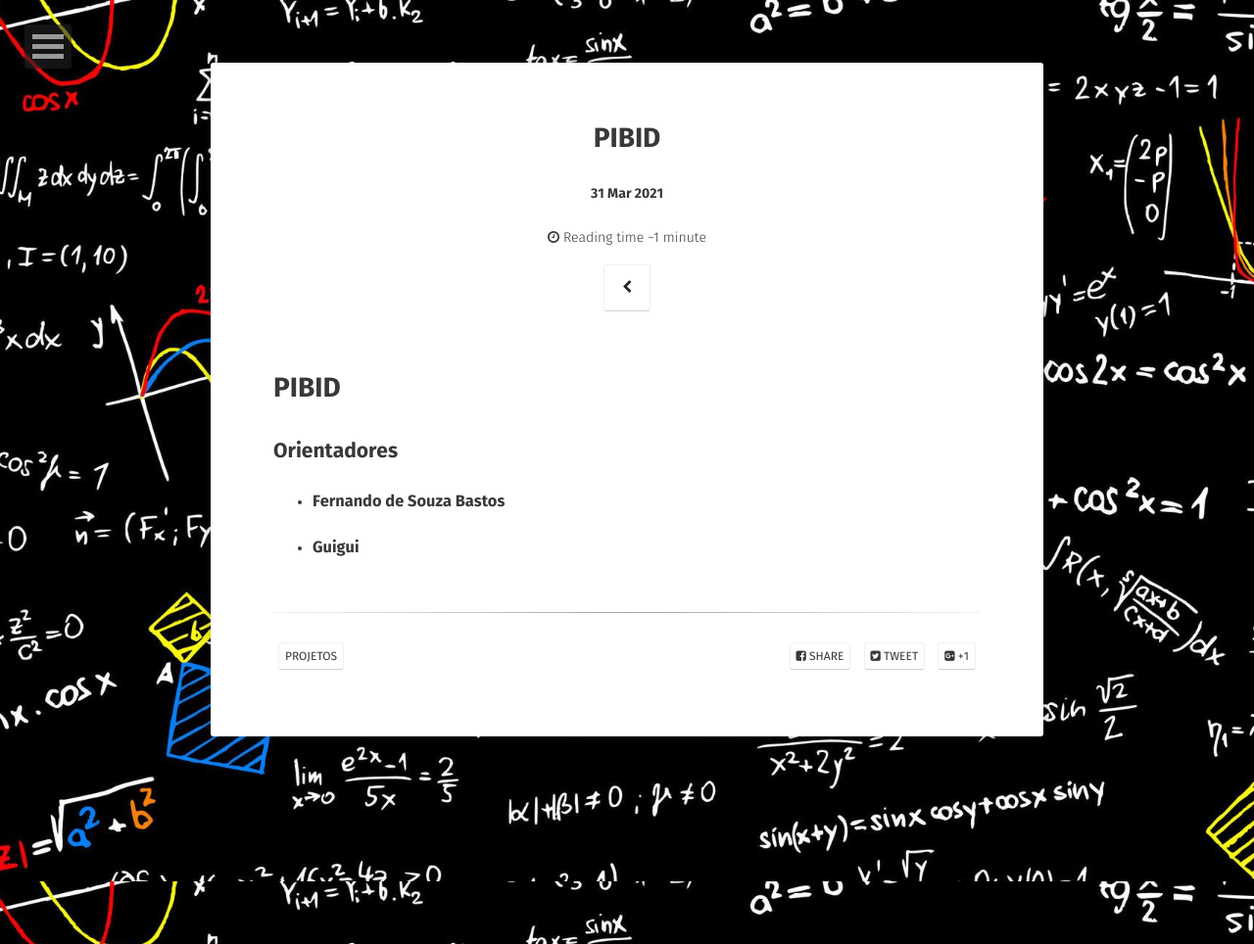
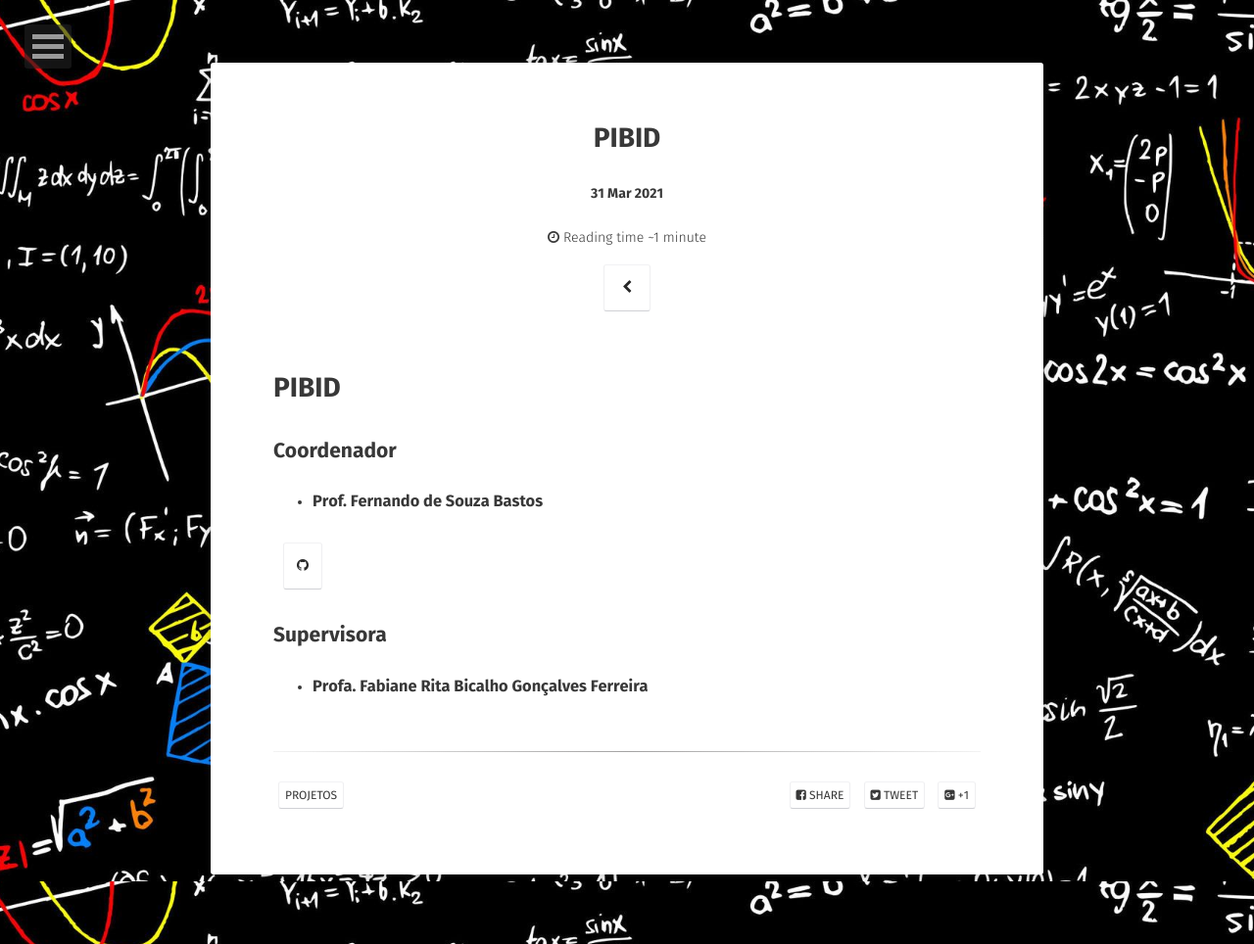
Before and after one commit to julialmartins/julialmartins.github.io, a Jekyll site: the page built from _posts/2021-03-31-projetos.md, in a window 1280 px wide. Shown: the whole page at 98% size. Built offline with Jekyll 4.4.1, drawn with Linux system fonts in a browser that asks for light colours; some web fonts are replaced.

Commit message:
alteracoes

```diff
--- a/_posts/2021-03-31-projetos.md
+++ b/_posts/2021-03-31-projetos.md
@@ -10,7 +10,12 @@ tag:
 
 # PIBID
 
-## Orientadores
+## Coordenador
 
-* ### Fernando de Souza Bastos
-* ### Guigui
+* ### Prof. Fernando de Souza Bastos
+
+{% if site.github-url %}<a class="social-btn" href="https://fsbmat-ufv.github.io/ }}" target="_blank" rel="noopener noreferrer"><i class="fa fa-fw fa-github"></i></a>{% endif %}
+
+## Supervisora
+
+* ### Profa. Fabiane Rita Bicalho Gonçalves Ferreira
```
Also changed, not shown: README.md.
